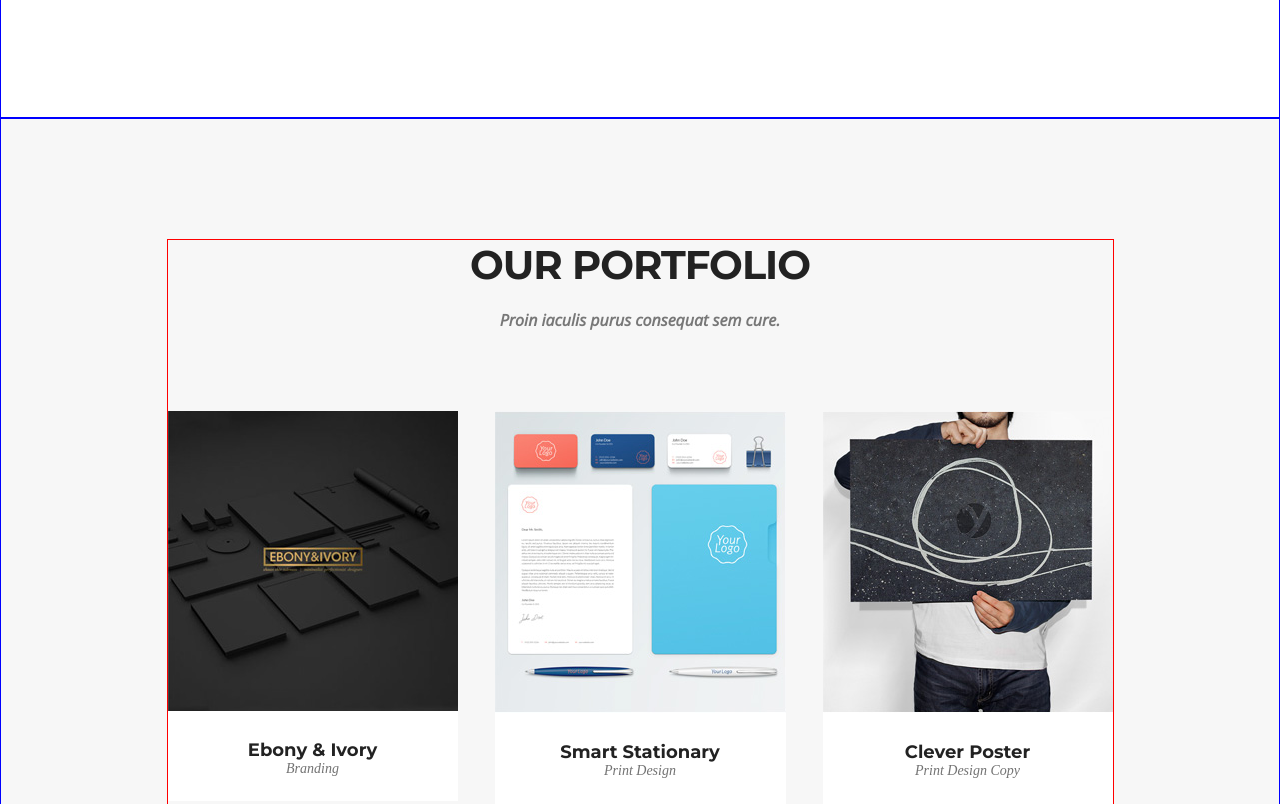
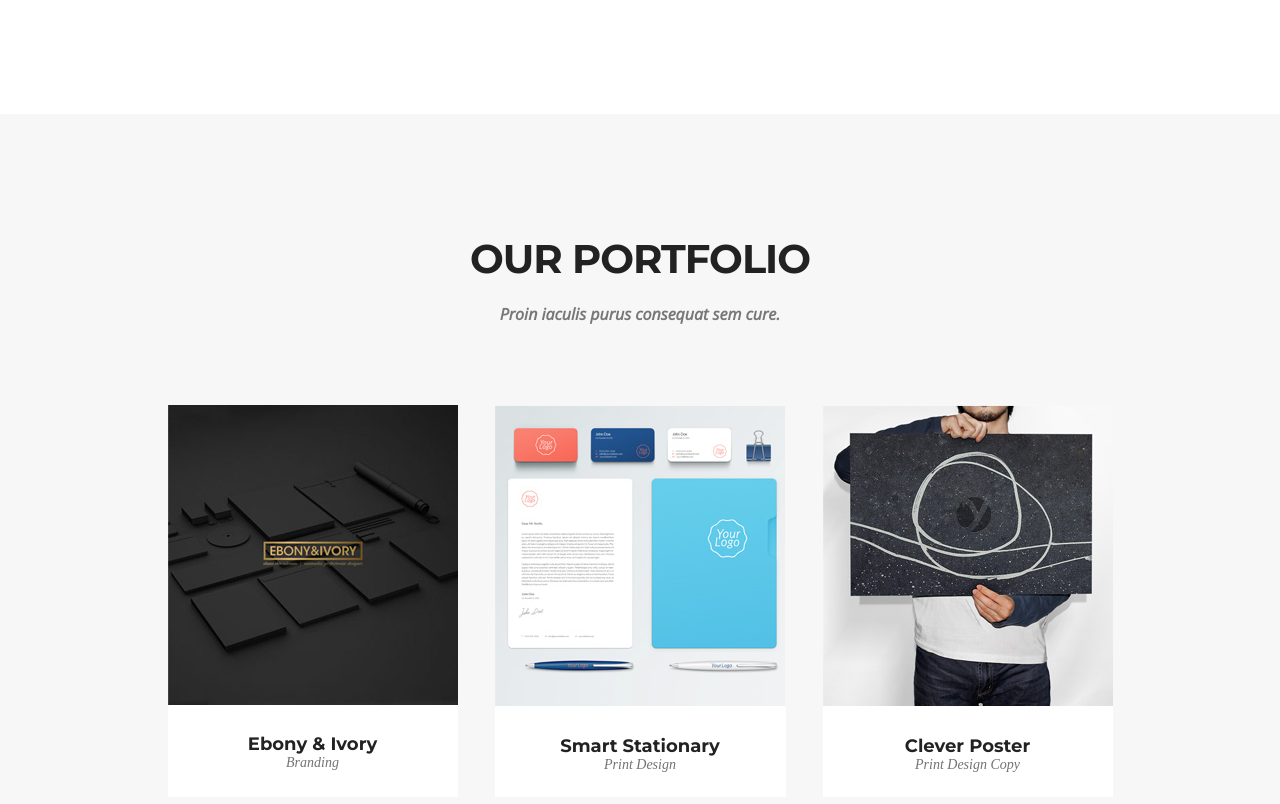
Before and after one commit to MarinaMuratova/Golden, a plain HTML site: page index.html in a window 1280 px wide. Shown: the part 534-1338 px from the top of the page. Drawn offline with nearby package versions, Linux system fonts and the light colour scheme.

Commit message:
border deleted

```diff
--- a/css/style.css
+++ b/css/style.css
@@ -46,15 +46,12 @@ body {
 .section {
   padding-top: 120px;
   padding-bottom: 120px;
-  border: 1px solid blue;
 }
 
 .main-container {
    max-width: 945px;
   margin-left: auto;
   margin-right: auto;
-
-  border: 1px solid red;
 }
 
 .service-items {
@@ -197,7 +194,7 @@ body {
 background-color: #ffffff;
 }
 
-.portfolio-item:nth-child(1){
+.portfolio-item:nth-child(-n+3){
 margin-bottom: 45px;
 }
 
```
